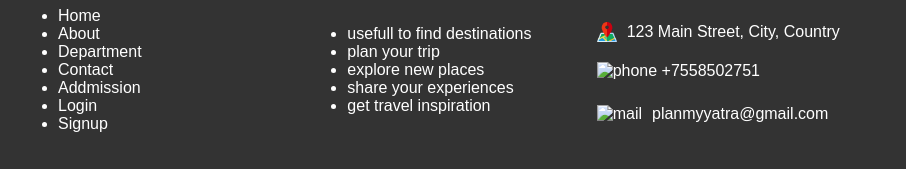
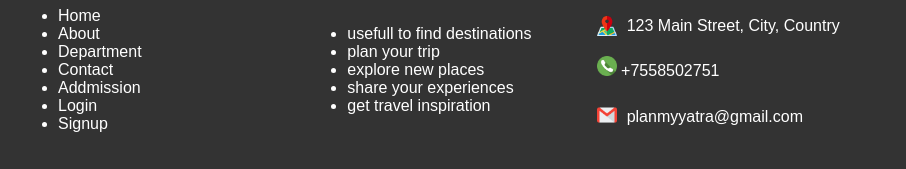
Before and after one commit to Gayatrimhase021/wonder-world-html-css, a plain HTML site: page pages/about.html in a window 1280 px wide. Shown: the part 937-1106 px from the top of the page, 374-1280 px from the left. Drawn offline with Linux system fonts and the light colour scheme; files whose address does not match are found by name.

Commit message:
set path

```diff
--- a/pages/about.html
+++ b/pages/about.html
@@ -153,13 +153,13 @@
             </div class="contact-item">
             <div>
                 <span>
-                    <img src="./images/phone.png" alt="phone" height="20px">
+                    <img src="../images/phone.png" alt="phone" height="20px">
                 </span>
                 <a href="tel:+7558502751" class="menu-subitem">+7558502751</a>
             </div>
             <div class="contact-item">
                 <span>
-                    <img src="./images/gmail.png" alt="mail" height="20px">
+                    <img src="../images/gmail.png" alt="mail" height="20px">
                 </span>
                 <a href="mailto:planmyyatra@gmail.com" class="menu-subitem">
                     planmyyatra@gmail.com
```
Also changed, not shown: pages/destination.html (+2 -2 lines), pages/login.html (+2 -2 lines), pages/plan.html (+2 -2 lines).
